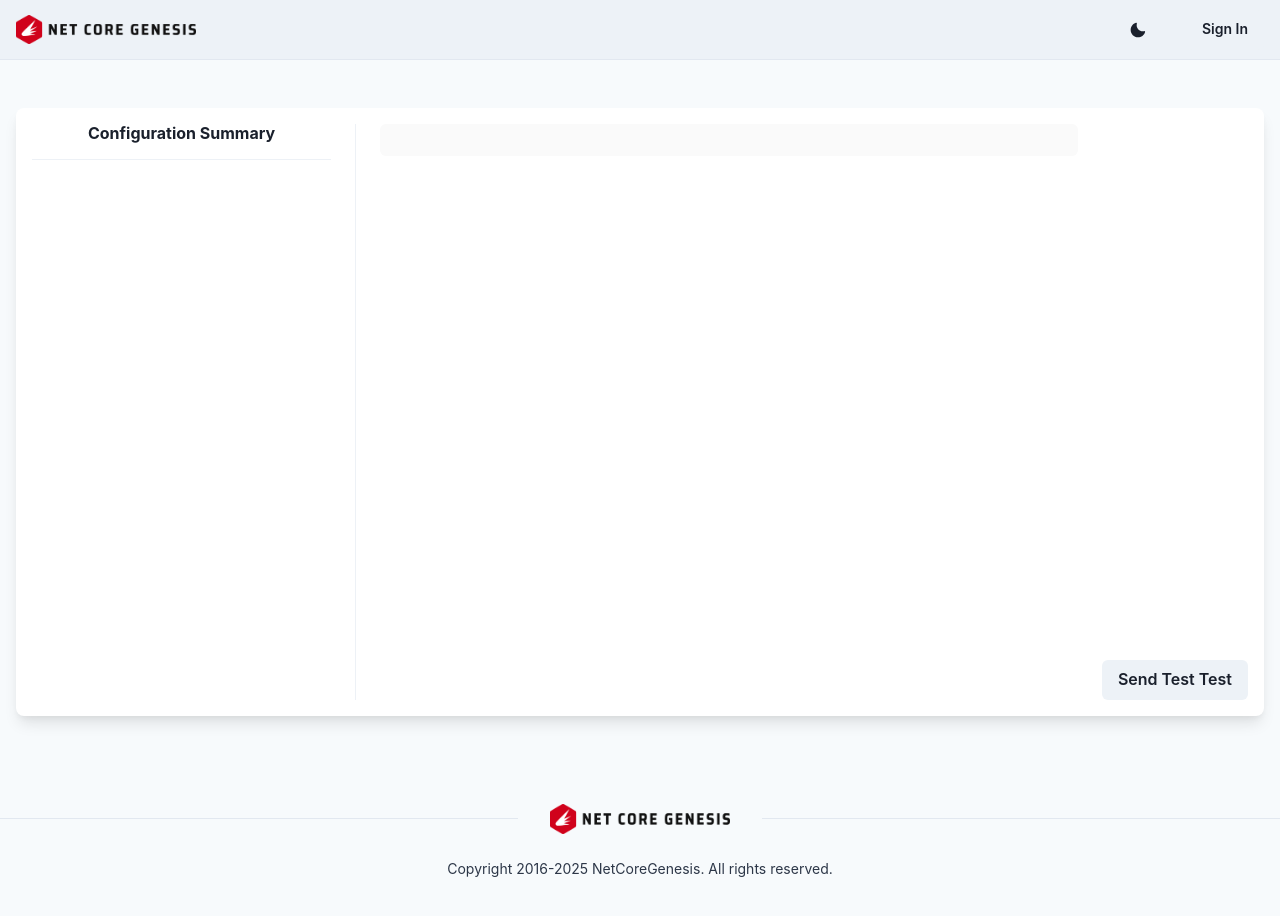
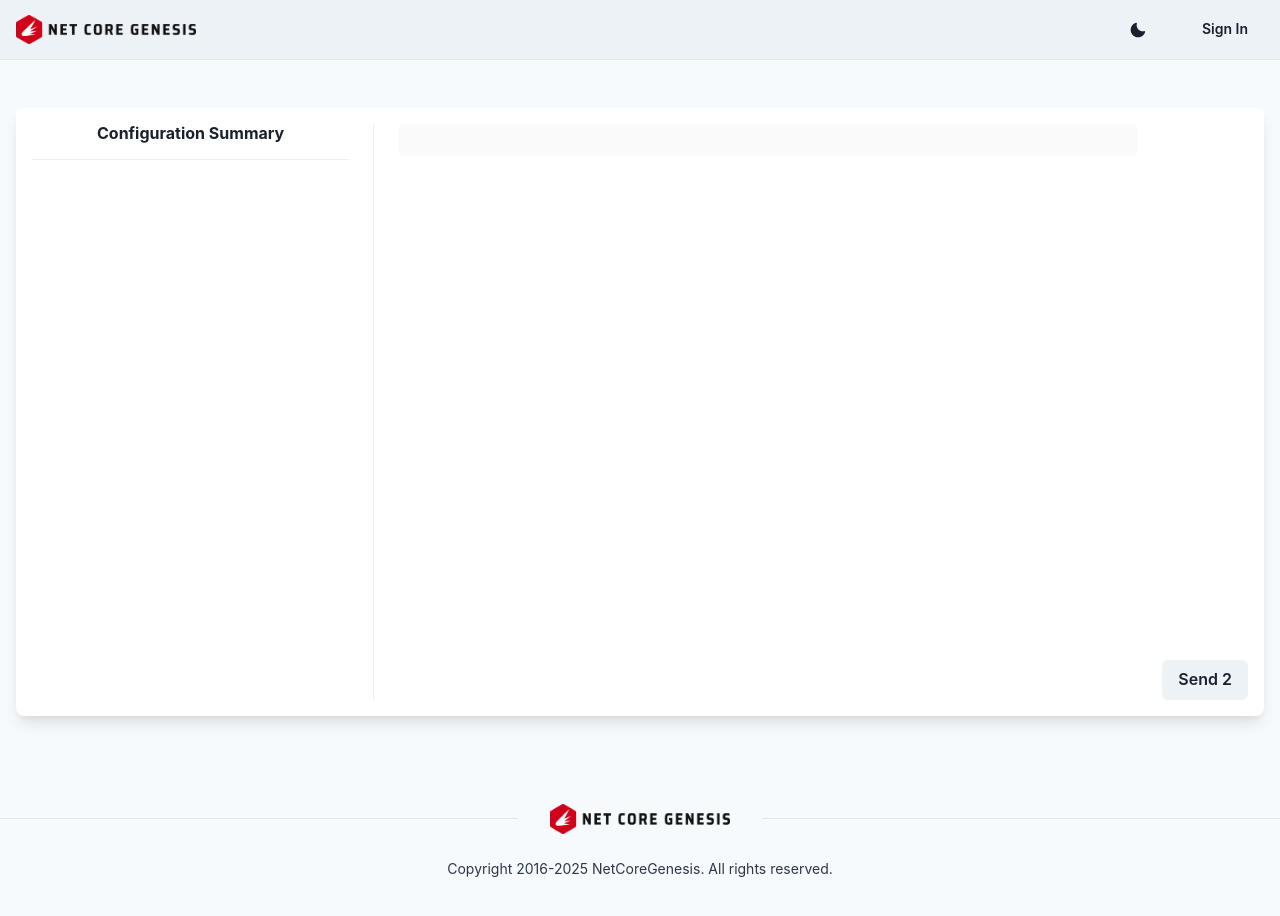
Before and after one commit to ahmetizgi84/genesis-ui, a React (Create React App) app: page /create in a window 1280 px wide. Shown: the top 916 px of the page. Built offline with nearby package versions, Linux system fonts and the light colour scheme.

Commit message:
Change button text from 'Send Test Test' to 'Send 2'

```diff
--- a/src/pages/create.tsx
+++ b/src/pages/create.tsx
@@ -55,7 +55,7 @@ const Create = () => {
               </Stack>
               <Flex alignItems="flex-end">
                 <Button isLoading={loading} disabled={loading} onClick={getDataFromSocket}>
-                  Send Test Test
+                  Send 2
                 </Button>
               </Flex>
             </Flex>
```
